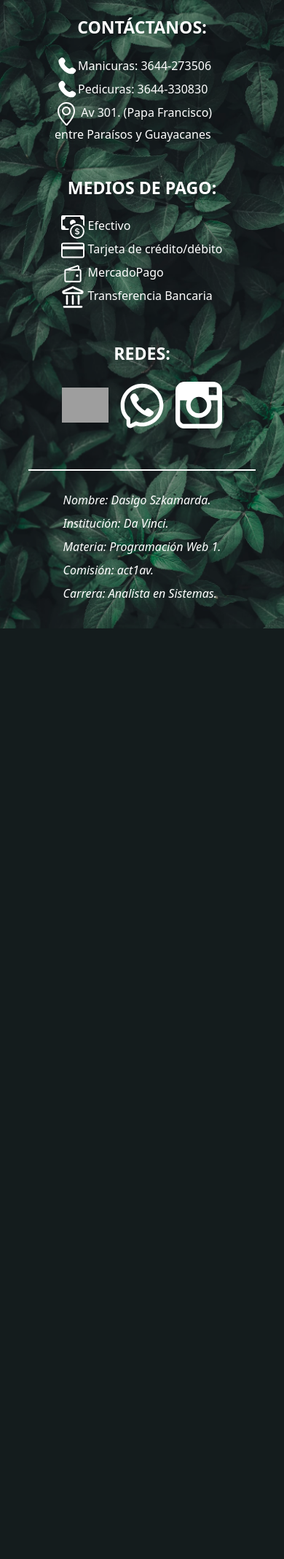
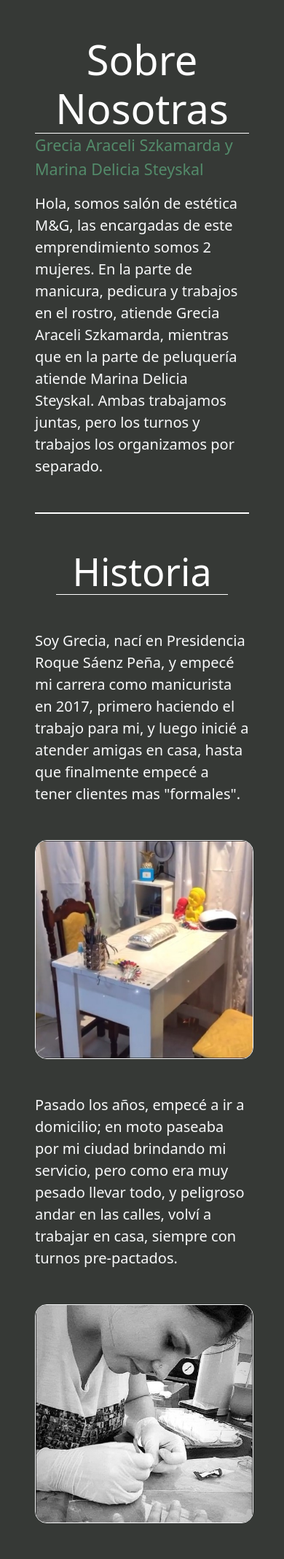
Before and after one commit to DasigoSZK/salonMG, a PHP site: page /sobreNosotras.html in a window 390 px wide. Shown: the part 78-2214 px from the top of the page at 73% size. Before the commit the page ends 939 px from the top, so only its background shows below. Run offline with PHP 8.4, Linux system fonts and the light colour scheme; grey boxes are pictures that could not be loaded.

Commit message:
About us html and css responsive

```diff
--- a/contacto.html
+++ b/contacto.html
@@ -15,7 +15,7 @@
 <body>
 
   <!-- NavBar -->
-  <nav class="navbar--color navbar  bg-body-tertiary">
+  <nav class="navbar--color navbar sticky-top  bg-body-tertiary">
 
     <div class="d-lg-block container-fluid">
 
--- a/css/styles.css
+++ b/css/styles.css
@@ -8,7 +8,7 @@
   --color-verdeFondo: #363936;
   --color-acordeon1: #70af8b;
   --color-acordeon2: #98c4ab;
-  --color-nosotrasTexto: #769583;
+  --color-nosotrasTexto: #538b6a;
   /*Texto*/
   --font-main: "Roboto", "sans-serif";
   --text-color1: #fff;
@@ -356,6 +356,50 @@
 
 
 
+/* -------- Sobre Nosotras -------- */
+
+.about {
+  background-color: var(--color-verdeFondo);
+}
+
+.intro_header {
+  max-width: 600px;
+  width: 100%;
+}
+
+.intro_title {
+  border-bottom: 1px solid white;
+}
+
+.intro_sub {
+  color: var(--color-nosotrasTexto);
+}
+
+.intro_p {
+  max-width: 900px;
+}
+
+.w-title {
+  width: 80%;
+  max-width: 300px;
+}
+
+.story_part {
+  max-width: 700px;
+}
+
+.story_img {
+  max-width: 450px;
+  max-height: 450px;
+  width: 300px;
+  height: 300px;
+  object-fit: cover;
+}
+
+.about_logo {
+  max-width: 250px;
+}
+
 
 
 
@@ -405,6 +449,16 @@
     margin-right: 1rem;
   }
 
+
+
+  /* -------- Inicio -------- */
+  .story_img {
+    width: 450px;
+    height: 450px;
+    object-fit: cover;
+    object-position: top;
+  }
+
 }
 
 @media(min-width: 1024px) {
--- a/error.html
+++ b/error.html
@@ -15,7 +15,7 @@
 <body>
 
   <!-- NavBar -->
-  <nav class="navbar--color navbar  bg-body-tertiary">
+  <nav class="navbar--color navbar sticky-top bg-body-tertiary">
 
     <div class="d-lg-block container-fluid">
 
--- a/sobreNosotras.html
+++ b/sobreNosotras.html
@@ -15,7 +15,7 @@
 <body>
 
   <!-- NavBar -->
-  <nav class="navbar--color navbar  bg-body-tertiary">
+  <nav class="navbar--color navbar sticky-top  bg-body-tertiary">
 
     <div class="d-lg-block container-fluid">
 
@@ -74,6 +74,121 @@
       </div>
     </div>
   </nav>
+
+  <!-- Contenido -->
+
+  <main class="about p-5">
+
+    <article class="about_intro">
+
+      <div class="intro_header mx-auto">
+
+        <div class="intro_title text-white text-center">
+          <h2>Sobre Nosotras</h2>
+        </div>
+        <span class="intro_sub fs-4">
+          Grecia Araceli Szkamarda y Marina Delicia Steyskal
+        </span>
+
+      </div>
+
+      <p class="intro_p text-light mt-3 mx-auto d-block fs-5">
+        Hola, somos salón de estética M&G, las encargadas de este
+        emprendimiento somos 2 mujeres. En la parte de manicura,
+        pedicura y trabajos en el rostro, atiende Grecia Araceli Szkamarda, mientras que en la parte de peluquería
+        atiende
+        Marina Delicia Steyskal.
+        Ambas trabajamos juntas, pero los turnos y trabajos los organizamos por separado.
+      </p>
+
+
+    </article>
+
+    <hr class="nav_hr my-5">
+
+    <section class="story">
+
+      <div class="w-title border-bottom border-white mx-auto mb-5">
+        <h3 class="text-center text-white">Historia</h3>
+      </div>
+
+      <div class="story_part d-flex flex-column justify-content-evenly align-items-center mx-auto mb-5">
+
+        <p class="story_p text-light fs-5 d-block mb-5">
+          Soy Grecia, nací en Presidencia Roque Sáenz Peña, y empecé mi carrera como manicurista en 2017, primero
+          haciendo el trabajo para mi, y luego inicié a atender amigas en casa, hasta que finalmente empecé a tener
+          clientes mas "formales".
+        </p>
+        <img src="./img/sobreNosotras/grecia-living.jpg" alt="foto de la mesa en la que inicié a trabajar"
+          class="story_img rounded-4 border border-1 border-light mx-auto d-block">
+
+      </div>
+
+      <div class="story_part d-flex flex-column justify-content-evenly align-items-center mx-auto mb-5">
+
+        <p class="story_p text-light fs-5 d-block mb-5">
+          Pasado los años, empecé a ir a domicilio; en moto paseaba por mi ciudad brindando mi servicio, pero como era
+          muy pesado llevar todo, y peligroso andar en las calles, volví a trabajar en casa, siempre con turnos
+          pre-pactados.
+        </p>
+        <img src="./img/sobreNosotras/grecia-living-2.jpg" alt="foto de mis inicios haciendo trabajando."
+          class="story_img rounded-4 border border-1 border-light mx-auto d-block">
+
+      </div>
+
+      <div class="story_part d-flex flex-column justify-content-evenly align-items-center mx-auto mb-5">
+
+        <p class="story_p text-light fs-5 d-block mb-5">
+          Mas adelante, mis papás me ayudaron a tener mi propio espacio, mi "gabinete", que se abrió aproximadamente en
+          el 06/2020.
+        </p>
+        <img src="./img/sobreNosotras/salon-apertura.jpg" alt="foto de apertura del salón de belleza"
+          class="story_img rounded-4 border border-1 border-light mx-auto d-block">
+
+      </div>
+
+      <div class="story_part d-flex flex-column justify-content-evenly align-items-center mx-auto mb-5">
+
+        <p class="story_p text-light fs-5 d-block mb-5">
+          Y este es el espacio en el que trabajamos hasta el día de hoy, aunque sigue creciendo constantemente...
+        </p>
+        <img src="./img/sobreNosotras/salon-final.jpg" alt="foto del salón actualmente."
+          class="story_img rounded-4 border border-1 border-light mx-auto d-block">
+
+      </div>
+
+      <hr class="nav_hr my-5">
+
+      <div class="story_part d-flex flex-column justify-content-evenly align-items-center mx-auto mb-5">
+
+        <p class="story_p text-light fs-5 d-block mb-5">
+          Soy Marina, la peluquera, yo me uní al salón en el 2021.
+        </p>
+        <img src="./img/sobreNosotras/marina-historia1.jpg" alt="foto de Marina (peluquera.)"
+          class="story_img rounded-4 border border-1 border-light mx-auto d-block">
+
+      </div>
+
+      <div class="story_part d-flex flex-column justify-content-evenly align-items-center mx-auto mb-5">
+
+        <p class="story_p text-light fs-5 d-block mb-5">
+          Había estudiado hace muchos años peluquería, pero no ejercía al público, así que me actualicé con cursos y
+          empecé junto a Grecia, que es mi hija, a trabajar en el Salón.
+        </p>
+        <img src="./img/sobreNosotras/marina-historia2.jpg" alt="foto de Marina trabajando."
+          class="story_img rounded-4 border border-1 border-light mx-auto d-block">
+
+      </div>
+
+      <hr class="nav_hr my-5">
+
+      <img class="d-block mx-auto about_logo" src="./img/nav/nav-salonLogo.png" alt="logo del SalónMG">
+
+
+
+    </section>
+
+  </main>
 
   <!-- Pie de Página -->
   <footer class="row">
--- a/tienda.html
+++ b/tienda.html
@@ -15,7 +15,7 @@
 <body>
 
   <!-- NavBar -->
-  <nav class="navbar--color navbar  bg-body-tertiary">
+  <nav class="navbar--color navbar sticky-top  bg-body-tertiary">
 
     <div class="d-lg-block w-100">
 
```
Also changed, not shown: preguntasFrecuentes.html (+5 -3 lines).
